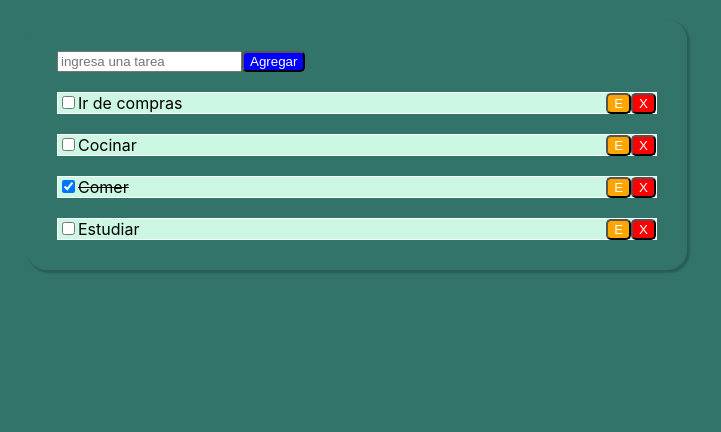
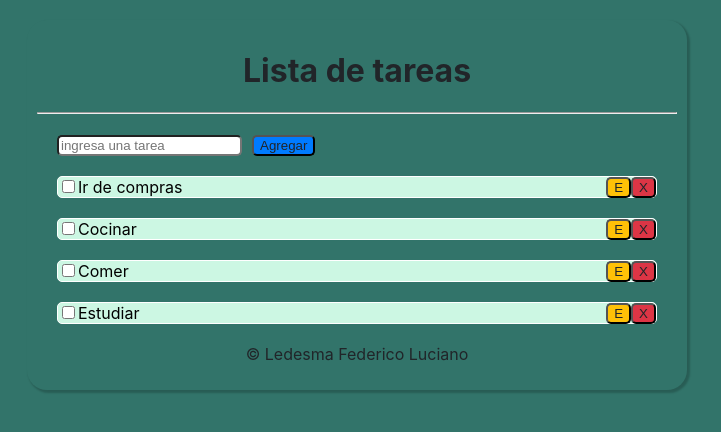
Before and after one commit to Fedreric/Crud-React, a React (Create React App) app: page / in a window 1280 px wide. Shown: the top 432 px of the page, without its empty margins (283-1004 px from the left). Built offline with nearby package versions, Linux system fonts and the light colour scheme.

Commit message:
Se corrigen algunos detalles esteticos

```diff
--- a/src/App.css
+++ b/src/App.css
@@ -1,6 +1,11 @@
 body{
   background-color: #32746a;
 }
+h1,footer{
+  text-align: center;
+  color: #212529;
+}
+
 .container{
   margin: auto;
   margin-top: 20px;
@@ -10,25 +15,29 @@ body{
   background-color: #32746a;
   padding: 10px;
 }
+.input-border{
+  border-radius: 5px;
+}
 .btn-eliminar{
   float:right;
-  background-color: red;
-  color: #fff;
+  background-color: #dc3545;
+  color: #212529;
   border-radius: 5px;
   cursor: pointer;
 }
 .btn-editar{
   float:right;
-  background-color: orange;
-  color: #fff;
+  background-color: #ffc107;
+  color: #212529;
   border-radius: 5px;
   cursor: pointer;
 }
 .btn-agregar{
-  background-color: blue;
-  color: #fff;
+  background-color:  #007bff ;
+  color: #212529;
   border-radius: 5px;
   cursor: pointer;
+  margin-left: 10px;
 }
 
 @media only screen and (max-width: 767px) {
--- a/src/App.js
+++ b/src/App.js
@@ -31,9 +31,15 @@ function App() {
   }
   return (
     <div className="container">
+      <h1>Lista de tareas</h1>
+      <hr />
       <TareaAgregar agregandoTarea={agregandoTarea}/>
       <TareaList tareas = {tareas} onCompletado = {onCompletado} onBorrarItem = {onBorrarItem} onEditarItem = {onEditarItem}/>
+      <footer>
+        <p>&copy; Ledesma Federico Luciano</p>
+      </footer>
     </div>
+
   );
 }
 
--- a/src/components/TareaAgregar.js
+++ b/src/components/TareaAgregar.js
@@ -17,7 +17,7 @@ export default function TareaAgregar({agregandoTarea}) {
   return (
     <div style = {{margin:20}}>
         <form onSubmit = {agregarTarea}>
-            <input type='text' value ={valorIngresado} onChange = {cambiarValor} placeholder='ingresa una tarea'/>
+            <input type='text' value ={valorIngresado} onChange = {cambiarValor} placeholder='ingresa una tarea' className='input-border'/>
             <button className='btn-agregar'>Agregar</button>
         </form>
     </div>
--- a/src/components/TareaItem.js
+++ b/src/components/TareaItem.js
@@ -11,7 +11,7 @@ export default function TareaItem({tarea, onCompletado,onBorrarItem,onEditarItem
 
     }
   return (
-    <div style={getStyle()}>
+    <div style={getStyle()} className='input-border'>
         <input type='checkbox' checked = {tarea.completado}
         onChange={ () => onCompletado(tarea.id)}/>
         { tarea.tarea}
--- a/src/data.json
+++ b/src/data.json
@@ -10,7 +10,7 @@
     },{
         "id":2,
         "tarea": "Comer",
-        "completado": true
+        "completado": false
     },{
         "id":3,
         "tarea": "Estudiar",
```
